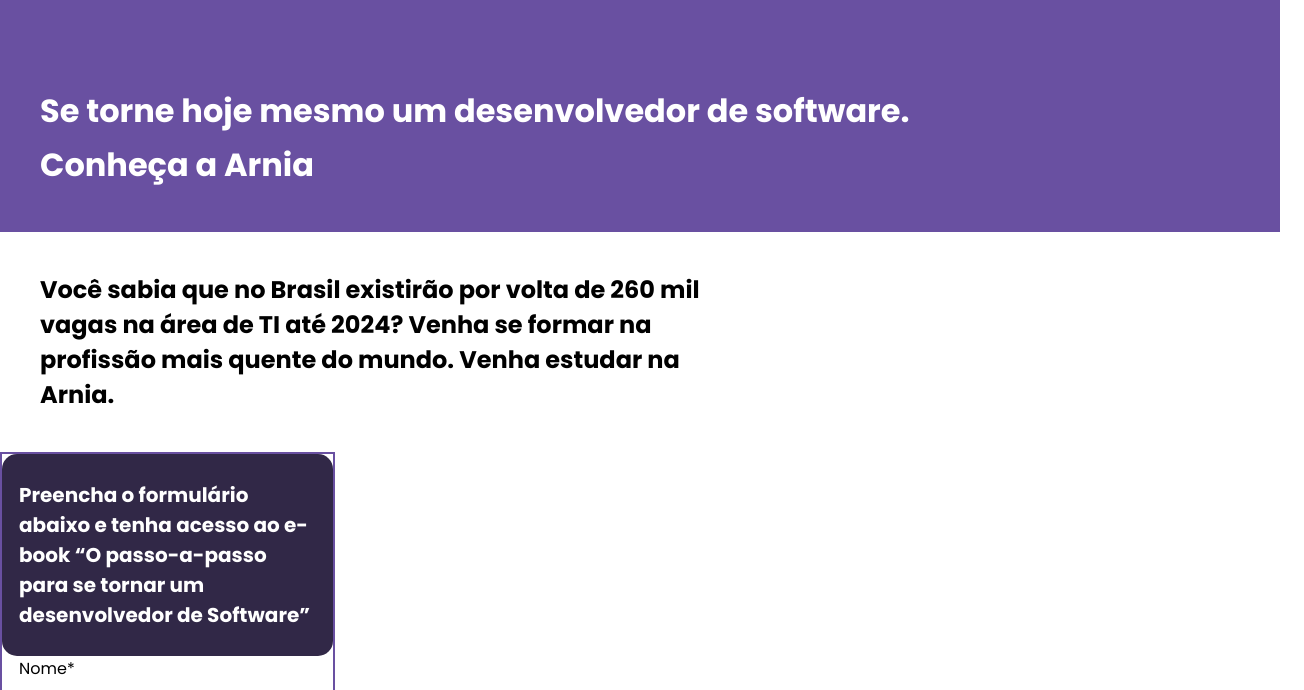
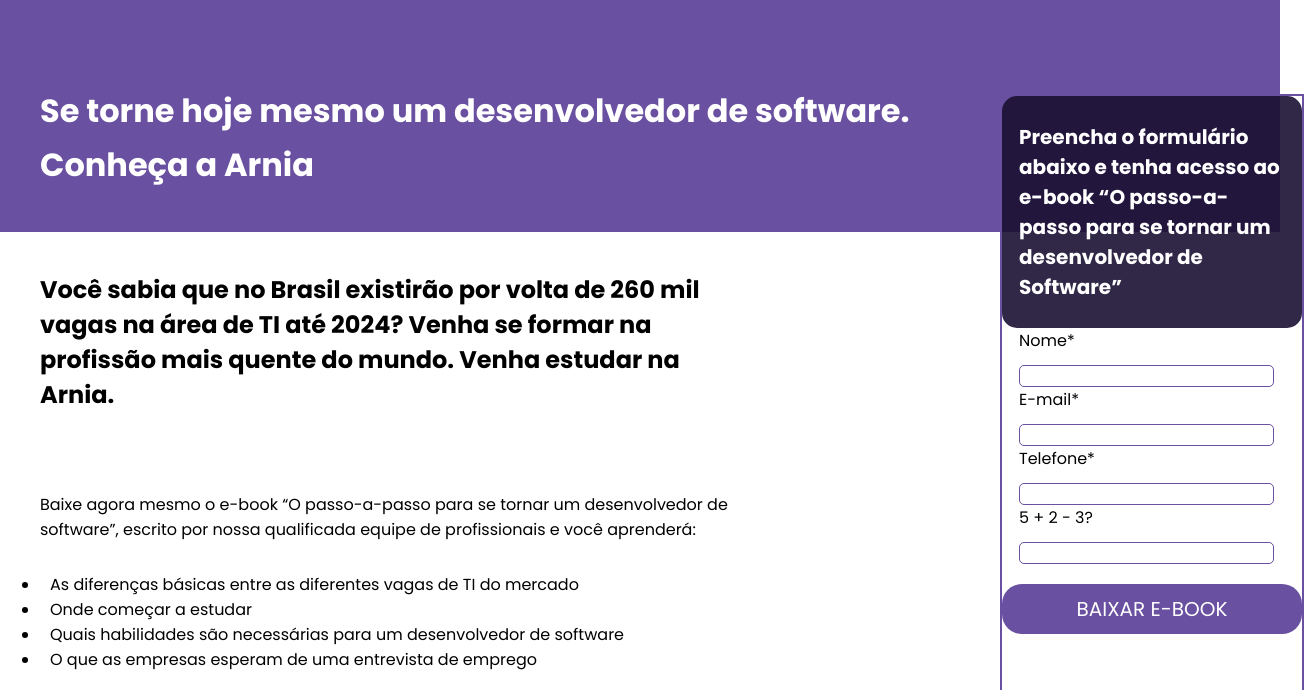
Before and after one commit to sergiotcnolivre/arnia-aulas, a plain HTML site: page aula10/index.html in a window 1280 px wide. Shown: the part 81-771 px from the top of the page, 1304 px wide, since content can reach past the window. Drawn offline with Linux system fonts and the light colour scheme.

Commit message:
finalização

```diff
--- a/aula10/index.html
+++ b/aula10/index.html
@@ -12,13 +12,6 @@
         </header>
         <section class="section-1">
             <h1 class="titulo">Se torne hoje mesmo um desenvolvedor de software. Conheça a Arnia</h1>
-        </section>
-        <section class="section-2">
-            <h2 class="subtitle-section-2">
-                Você sabia que no Brasil existirão por volta de 260 mil vagas na
-                área de TI até 2024? Venha se formar na profissão mais quente
-                do mundo. Venha estudar na Arnia.
-            </h2>
             <form class="form">
                 <div class="container-text-form">
                     <h2 class="title-form">Preencha o formulário abaixo e tenha acesso ao e-book “O passo-a-passo para se tornar um desenvolvedor de Software”</h2>
@@ -44,6 +37,14 @@
                 </div>
             </form>
         </section>
+        <section class="section-2">
+            <h2 class="subtitle-section-2">
+                Você sabia que no Brasil existirão por volta de 260 mil vagas na
+                área de TI até 2024? Venha se formar na profissão mais quente
+                do mundo. Venha estudar na Arnia.
+            </h2>
+
+        </section>
         <section class="section-3">
             <p class="info-section-3">
                 Baixe agora mesmo o e-book “O passo-a-passo para se tornar um desenvolvedor de
--- a/aula10/style.css
+++ b/aula10/style.css
@@ -17,6 +17,7 @@
 .section-1 {
     background-color: #6950A1;
     padding: 40px;
+    position: relative;
 }
 
 .titulo {
@@ -40,6 +41,11 @@
     border: solid #6950A1 2px;
     background-color: transparent;
     padding-bottom: 40px;
+    position: absolute;
+    top: 50px;
+    left: 1000px;
+    z-index: 99;
+
 }
 
 
```
